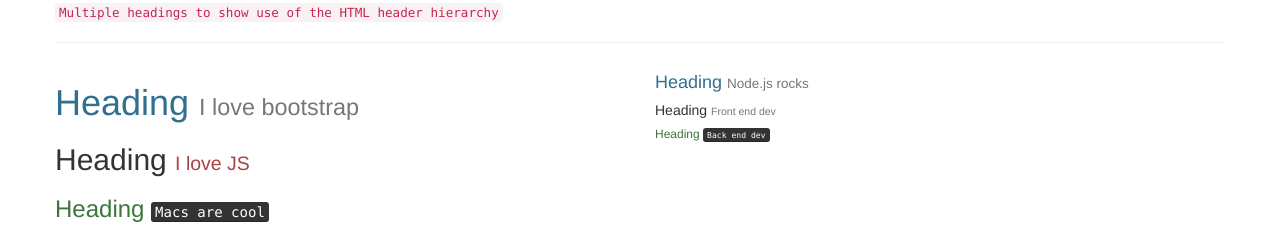
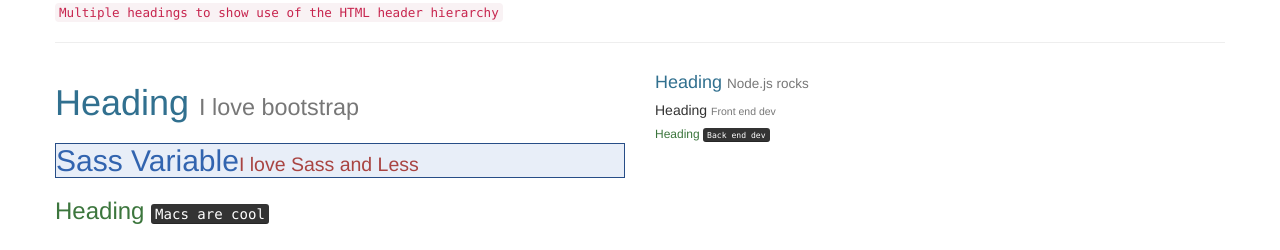
Before and after one commit to jjsub/bootstrap_demo_code, a plain HTML site: page index.html in a window 1280 px wide. Shown: the part 1136-1386 px from the top of the page. Drawn offline with Linux system fonts and the light colour scheme.

Commit message:
Sass variable added to the h2

```diff
--- /dev/null
+++ b/css/style-1.scss
@@ -0,0 +1,8 @@
+$baseColor: rgb(50,100,175);
+
+h2 {
+  font-family: Helvetica, Arial, sans-serif;
+  background-color: lighten($baseColor, 50%);
+  border: 1px solid darken($baseColor, 10%);
+  color: $baseColor;
+}
--- a/index.html
+++ b/index.html
@@ -7,7 +7,7 @@
   <title>Hobbies CT</title>
   <link rel="stylesheet" type="text/css" href="css/bootstrap.css">
   <link rel="stylesheet" type="text/css" href="css/style.css">
-
+  <link rel="stylesheet" type="text/css" href="css/style-1.css">
 
   <!-- NOTE: I'm adding this because Bootstrap 3 uses many HTML5 elements and CSS3 properties that wonʼt work in Internet Explorer8. To add some scripts that will only be called into action when the website is opened in IE8, bringing support for HTML5 and CSS3 in it.-->
 
@@ -183,7 +183,7 @@
                 <div class="row">
                 <div class="col-md-6">
                   <h1 class="text-info">Heading <small>I love bootstrap</small></h1>
-                  <h2> Heading <small class="text-danger">I love JS</small></h2>
+                  <h2> Sass Variable<small class="text-danger">I love Sass and Less</small></h2>
                   <h3 class="text-success">Heading <small><kbd>Macs are cool</kbd></small></h3>
                 </div>
                 <div class="col-md-6">
```
Also changed, not shown: css/style-1.css (added), 2 other files.
